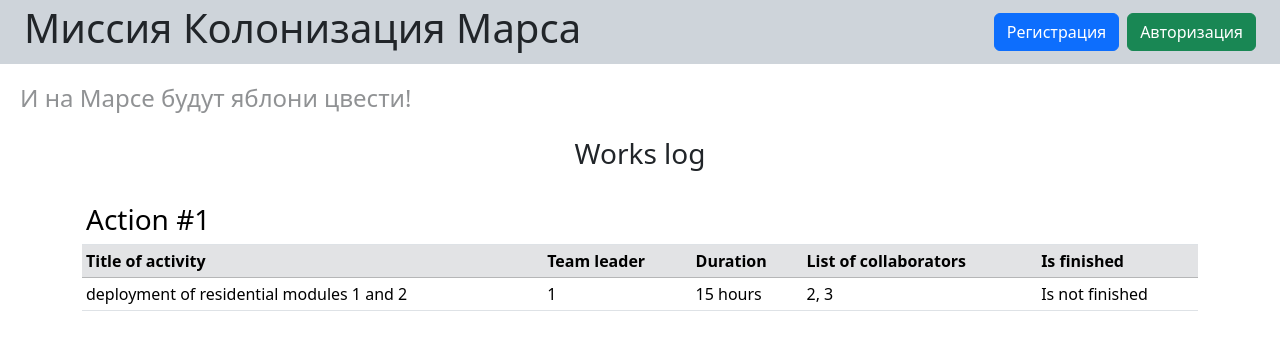
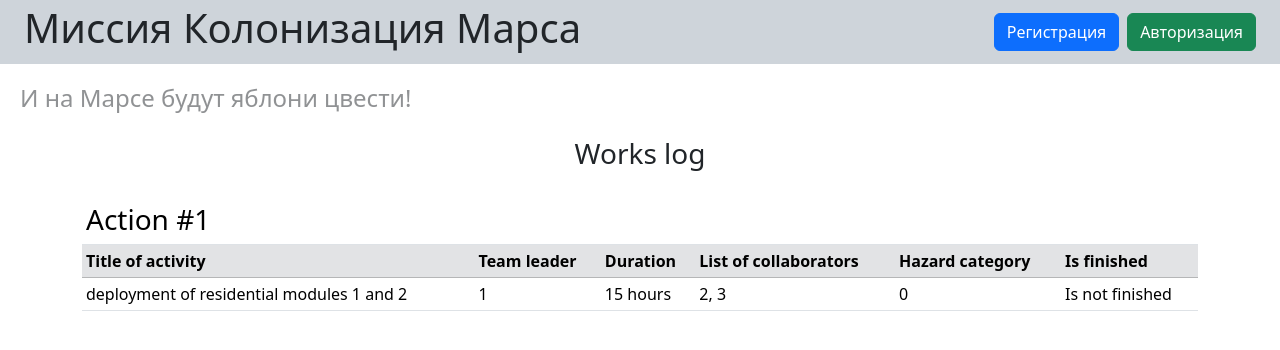
Before and after one commit to VND0/alchemy1, a Flask app: page / in a window 1280 px wide. Shown: the top 350 px of the page. Run offline with Flask 3, Linux system fonts and the light colour scheme; data comes from the database, SQL or seed files in the repository.

Commit message:
Added random hazard levels to jobs

```diff
--- a/data/__all_models.py
+++ b/data/__all_models.py
@@ -1 +1 @@
-from data import users, job, departments
+from data import users, job, departments, associaton, category
--- a/data/job.py
+++ b/data/job.py
@@ -1,6 +1,7 @@
 from typing import Any
 
 import sqlalchemy as sa
+import sqlalchemy.orm as orm
 
 from .db_session import SqlAlchemyBase
 
@@ -25,6 +26,8 @@ class Job(EmptyJob, SqlAlchemyBase):
     end_date = sa.Column(sa.Date)
     is_finished = sa.Column(sa.Boolean)
 
+    categories = orm.relationship("Category", secondary="association", backref="jobs")
+
     def serialize(self, exclude: list[str] = None) -> dict[str, Any]:
         if exclude is None:
             exclude = []
--- a/main.py
+++ b/main.py
@@ -1,4 +1,5 @@
 import os
+import random
 from datetime import datetime as dt, timedelta as td, date
 
 import requests
@@ -14,6 +15,7 @@ import jobs_resource
 import users_api
 import users_resource
 from data import db_session
+from data.category import Category
 from data.db_session import create_session
 from data.departments import Department, EmptyDepartment
 from data.job import Job, EmptyJob
@@ -81,10 +83,16 @@ def add_jobs():
     if session.query(Job).first():
         return
 
+    hazards = [Category(category=str(i)) for i in range(5)]
+    session.add_all(hazards)
+
     jobs = [
         Job(team_leader=1, work_size=15, collaborators="2, 3", start_date=dt.now(), is_finished=False,
             job="deployment of residential modules 1 and 2", end_date=(dt.now() + td(hours=10)))
     ]
+    for job in jobs:
+        job.categories.append(hazards[0])
+
     session.add_all(jobs)
     session.commit()
 
@@ -155,7 +163,7 @@ def logout():
 
 
 def add_job(form: JobForm):
-    print(form.work_size.data)
+    session = db_session.create_session()
     job = Job(
         team_leader=form.lead_id.data,
         job=form.title.data,
@@ -165,8 +173,12 @@ def add_job(form: JobForm):
         end_date=(dt.now() + td(hours=form.work_size.data)).date(),
         is_finished=form.is_finished.data,
     )
+
+    categories = session.query(Category).all()
+    picked = random.choice(categories)
+    job.categories.append(picked)
+
     try:
-        session = db_session.create_session()
         session.add(job)
         session.commit()
     except IntegrityError:
--- a/templates/index.html
+++ b/templates/index.html
@@ -10,7 +10,7 @@
             {% for job in jobs %}
                 <thead>
                 <tr>
-                    <td colspan="5">
+                    <td colspan="6">
                         <p class="align-self-start fs-3 m-0 fw-medium">Action #{{ loop.index }}</p>
                     </td>
                 </tr>
@@ -27,6 +27,7 @@
                     <th scope="col">Team leader</th>
                     <th scope="col">Duration</th>
                     <th scope="col">List of collaborators</th>
+                    <th scope="col">Hazard category</th>
                     <th scope="col">Is finished</th>
                 </tr>
                 </thead>
@@ -36,6 +37,7 @@
                     <td>{{ job.team_leader }}</td>
                     <td>{{ job.work_size }} hours</td>
                     <td>{{ job.collaborators }}</td>
+                    <td>{{ job.categories[0].category }}</td>
                     <td>Is {{ "" if job.is_finished else "not" }} finished</td>
                 </tr>
                 </tbody>
```
Also changed, not shown: data/associaton.py (added, +10 -0 lines), data/category.py (added, +9 -0 lines).
